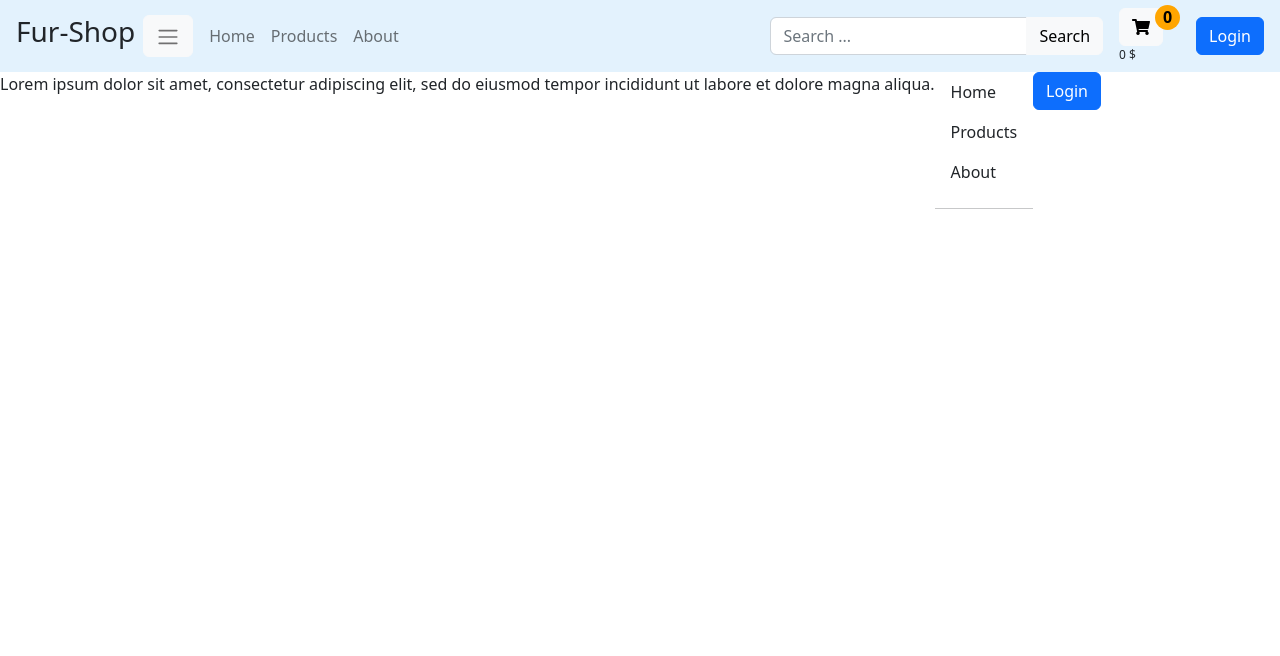
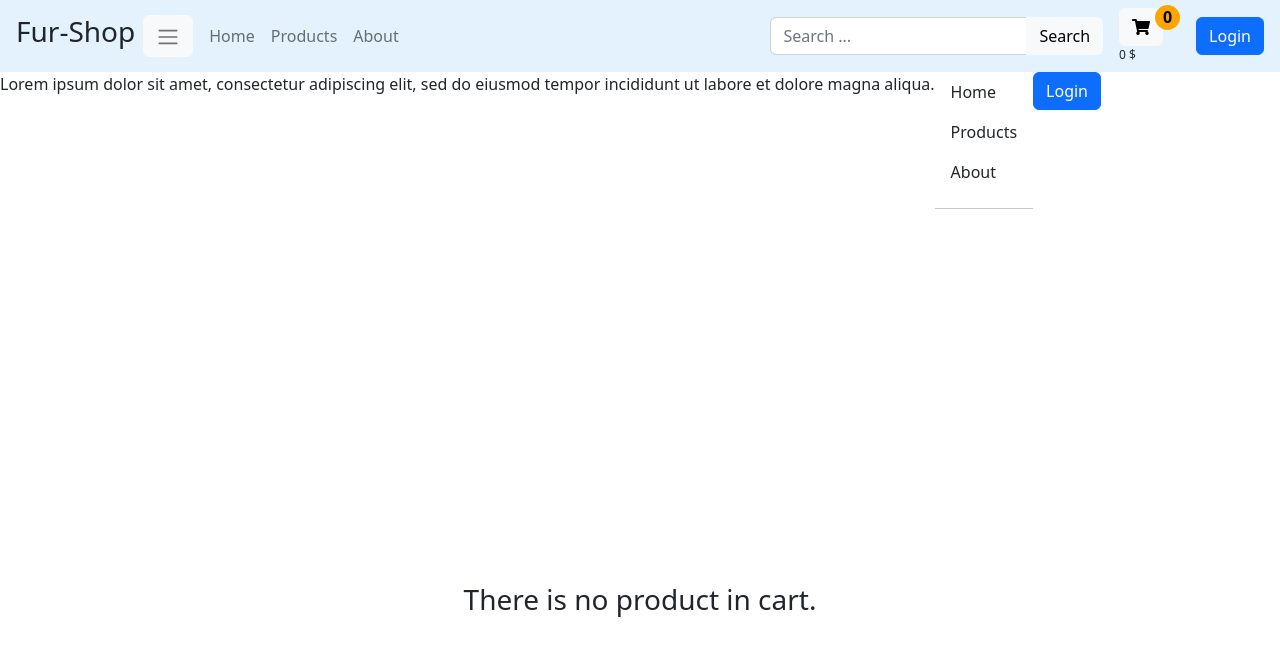
Before and after one commit to haifed/reactjs-shop-app, a React (Create React App) app: page /cart in a window 1280 px wide. Shown: the top 656 px of the page. Built offline with nearby package versions, Linux system fonts and the light colour scheme.

Commit message:
fix cart

```diff
--- a/src/components/Cart/Cart.css
+++ b/src/components/Cart/Cart.css
@@ -2,3 +2,7 @@
     width: auto;
     height: 100px;
 }
+.noproduct{
+    width: 100vw;
+    height: calc(100vh - 75px);
+}
--- a/src/components/Cart/Cart.tsx
+++ b/src/components/Cart/Cart.tsx
@@ -39,6 +39,10 @@ const Cart = () => {
     }, []);
 
     return (
+
+        <div>
+            {
+                productStore.length > 0 ? <div>
                     <div>
                         <ListGroup>
                             {
@@ -76,6 +80,9 @@ const Cart = () => {
                             }
                         </ListGroup>
                     </div>
+                </div> : <div className="noproduct d-flex justify-content-center align-items-center"><h3>There is no product in cart.</h3></div>
+            }
+        </div>
     )
 };
 export default Cart
```
Lines whose indentation alone changed are shown as unchanged.
